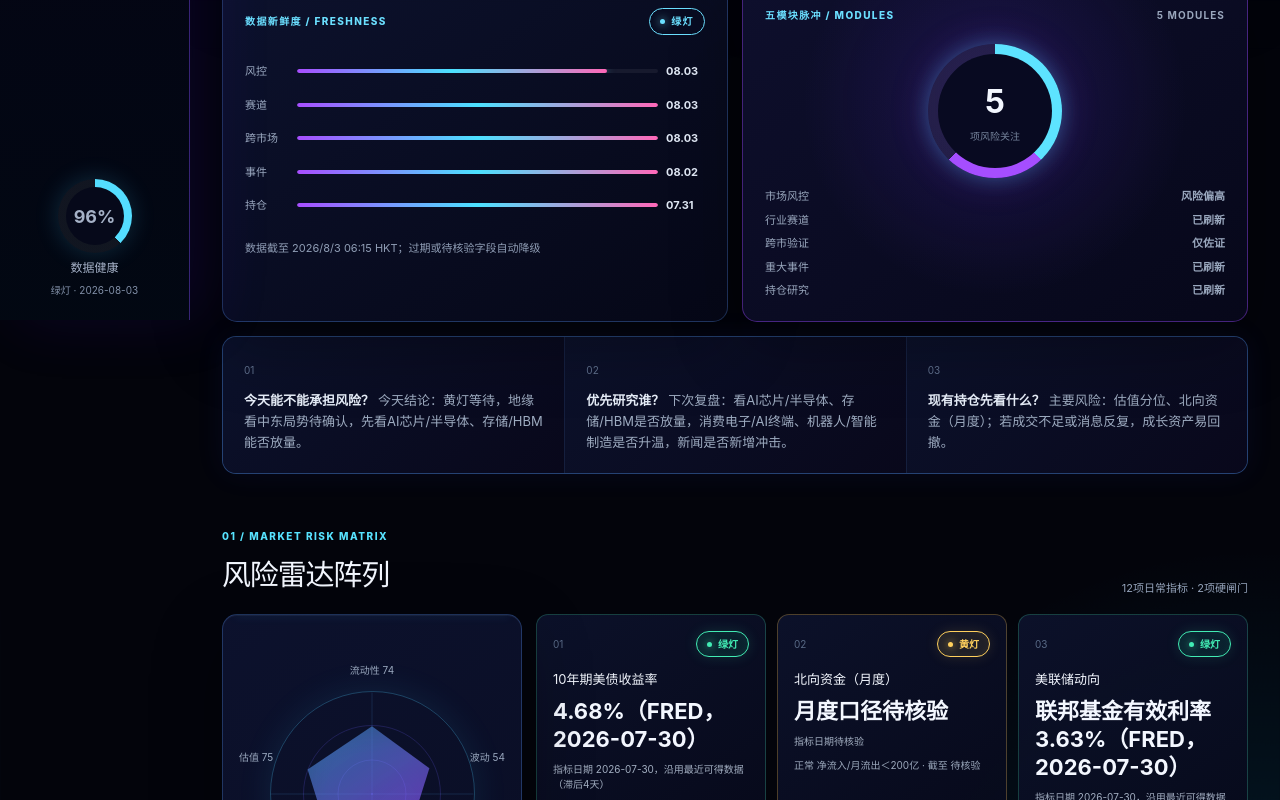
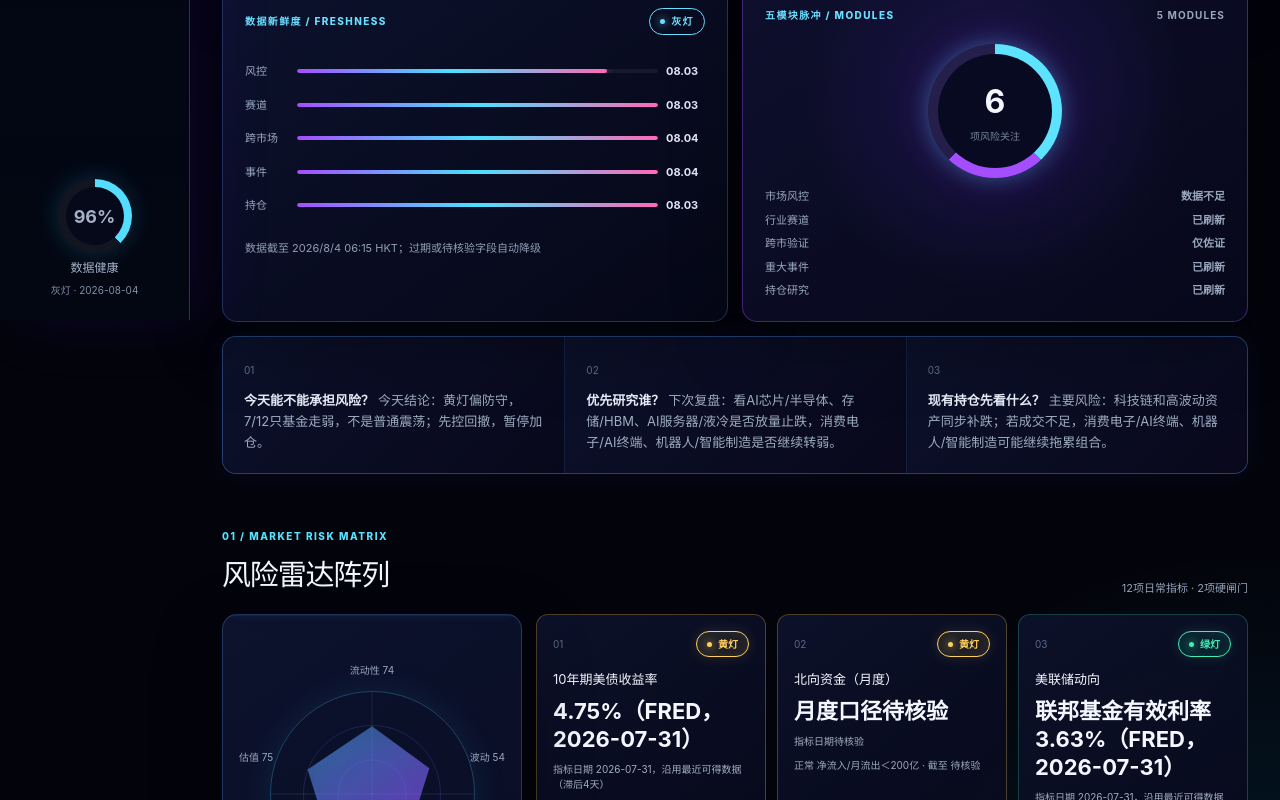
Before and after one commit to judebrisbylg-matthew/investment-market-dashboard, a Next.js app in the folder dashboard/: page /investment-market-dashboard/ in a window 1280 px wide. Shown: the part 480-1280 px from the top of the page. Built offline with nearby package versions, Linux system fonts and the light colour scheme.

Commit message:
Update daily investment center dashboard

```diff
--- a/dashboard/app/dashboard-data.ts
+++ b/dashboard/app/dashboard-data.ts
@@ -1,28 +1,28 @@
 // Generated from data/market-data.json. Do not edit by hand.
 export const snapshot = {
-  "businessDate": "2026-08-03",
-  "generatedAt": "2026-08-03T11:11:31+08:00",
-  "asOf": "2026/8/3 06:15 HKT",
-  "marketGate": "风险偏高",
-  "dataHealth": "绿灯",
+  "businessDate": "2026-08-04",
+  "generatedAt": "2026-08-04T07:18:26+08:00",
+  "asOf": "2026/8/4 06:15 HKT",
+  "marketGate": "数据不足",
+  "dataHealth": "灰灯",
   "coverage": 96,
   "riskScore": 71,
   "lightCounts": {
-    "green": 7,
-    "yellow": 5,
+    "green": 6,
+    "yellow": 6,
     "red": 0,
     "gray": 0
   },
   "daily": {
-    "asOf": "2026/8/3 06:15 HKT",
+    "asOf": "2026/8/4 06:15 HKT",
     "signal": "黄灯",
     "action": "等待",
-    "marketJudgement": "今天结论：黄灯等待，地缘看中东局势待确认，先看AI芯片/半导体、存储/HBM能否放量。",
-    "positionAdvice": "仓位建议：维持中性偏谨慎，不追高，等主线确认。",
-    "needAction": "今日动作：盯AI芯片/半导体、存储/HBM成交/订单；基金看强项018125(先进制造)日涨8.01%，弱项013180(新能源车/电池)日涨0.62%。",
-    "actionReason": "不操作原因：估值分位、北向资金（月度）未转绿，地缘看中东局势仍待确认。",
-    "riskPoint": "主要风险：估值分位、北向资金（月度）；若成交不足或消息反复，成长资产易回撤。",
-    "nextReview": "下次复盘：看AI芯片/半导体、存储/HBM是否放量，消费电子/AI终端、机器人/智能制造是否升温，新闻是否新增冲击。"
+    "marketJudgement": "今天结论：黄灯偏防守，7/12只基金走弱，不是普通震荡；先控回撤，暂停加仓。",
+    "positionAdvice": "仓位建议：高波动仓位先降速，AI/半导体、PCB、有色等只等放量修复，不补跌。",
+    "needAction": "今日动作：1）停止追高和补跌；2）盯AI芯片/半导体、存储/HBM、AI服务器/液冷能否放量收复；3）核对强弱分化：强项100055(全球科技互联网)日涨4.75%，弱项018896(消费电子)日跌3.71%。",
+    "actionReason": "不操作原因：基金端普跌，估值分位、10年期美债收益...仍偏敏感，主线需成交和订单重新确认。",
+    "riskPoint": "主要风险：科技链和高波动资产同步补跌；若成交不足，消费电子/AI终端、机器人/智能制造可能继续拖累组合。",
+    "nextReview": "下次复盘：看AI芯片/半导体、存储/HBM、AI服务器/液冷是否放量止跌，消费电子/AI终端、机器人/智能制造是否继续转弱。"
   },
   "freshness": [
     {
@@ -37,17 +37,17 @@ export const snapshot = {
     },
     {
       "name": "跨市场",
-      "date": "08.03",
+      "date": "08.04",
       "width": 100
     },
     {
       "name": "事件",
-      "date": "08.02",
+      "date": "08.04",
       "width": 100
     },
     {
       "name": "持仓",
-      "date": "07.31",
+      "date": "08.03",
       "width": 100
     }
   ],
@@ -55,9 +55,9 @@ export const snapshot = {
     {
       "code": "01",
       "name": "市场风控",
-      "state": "风险偏高",
-      "tone": "yellow",
-      "desc": "5项预警"
+      "state": "数据不足",
+      "tone": "green",
+      "desc": "6项预警"
     },
     {
       "code": "02",
@@ -93,11 +93,11 @@ export const snapshot = {
 export const risks = [
   [
     "10年期美债收益率",
-    "4.68%（FRED，2026-07-30）",
-    "green",
+    "4.75%（FRED，2026-07-31）",
+    "yellow",
     "4.3% ~ 4.7%",
-    "指标日期 2026-07-30，沿用最近可得数据（滞后4天）",
-    "2026-07-30"
+    "指标日期 2026-07-31，沿用最近可得数据（滞后4天）",
+    "2026-07-31"
   ],
   [
     "北向资金（月度）",
@@ -109,50 +109,50 @@ export const risks = [
   ],
   [
     "美联储动向",
-    "联邦基金有效利率3.63%（FRED，2026-07-30）",
+    "联邦基金有效利率3.63%（FRED，2026-07-31）",
     "green",
     "维持利率不变，释放降息预期",
-    "指标日期 2026-07-30，沿用最近可得数据（滞后4天）",
-    "2026-07-30"
+    "指标日期 2026-07-31，沿用最近可得数据（滞后4天）",
+    "2026-07-31"
   ],
   [
     "美元指数",
     "DXY约99.74（东方财富美元指数口径，2026年7月31日）",
     "green",
     "DXY < 103",
-    "指标日期 2026-07-31，沿用最近可得数据（滞后3天）",
+    "指标日期 2026-07-31，沿用最近可得数据（滞后4天）",
     "2026-07-31"
   ],
   [
     "实际利率",
-    "10年期TIPS实际利率2.41%（FRED，2026-07-30）",
+    "10年期TIPS实际利率2.47%（FRED，2026-07-31）",
     "yellow",
     "10Y TIPS < 2.2%",
-    "指标日期 2026-07-30，沿用最近可得数据（滞后4天）",
-    "2026-07-30"
+    "指标日期 2026-07-31，沿用最近可得数据（滞后4天）",
+    "2026-07-31"
   ],
   [
     "信用利差",
     "美国高收益债OAS 2.84%（FRED，2026-07-30）",
     "green",
     "高收益OAS < 3.5%",
-    "指标日期 2026-07-30，沿用最近可得数据（滞后4天）",
+    "指标日期 2026-07-30，沿用最近可得数据（滞后5天）",
     "2026-07-30"
   ],
   [
     "VIX",
-    "VIX 17.09（FRED，2026-07-30）",
+    "VIX 15.99（FRED，2026-07-31）",
     "green",
     "< 18",
-    "指标日期 2026-07-30，沿用最近可得数据（滞后4天）",
-    "2026-07-30"
+    "指标日期 2026-07-31，沿用最近可得数据（滞后4天）",
+    "2026-07-31"
   ],
   [
     "全球流动性",
     "美联储总资产6.738万亿美元，周变动-9.2亿美元（FRED，2026-07-29）",
     "yellow",
     "主要央行流动性企稳/扩张",
-    "指标日期 2026-07-29，沿用最近可得数据（滞后5天）",
+    "指标日期 2026-07-29，沿用最近可得数据（滞后6天）",
     "2026-07-29"
   ],
   [
@@ -160,7 +160,7 @@ export const risks = [
     "沪深两市成交约1.28万亿元（东方财富指数口径，2026年7月31日）",
     "green",
     ">1.0万亿",
-    "指标日期 2026-07-31，沿用最近可得数据（滞后3天）",
+    "指标日期 2026-07-31，沿用最近可得数据（滞后4天）",
     "2026-07-31"
   ],
   [
@@ -168,7 +168,7 @@ export const risks = [
     "恒生指数成分成交约1237亿港元（非港股全市场口径，2026年7月31日）",
     "yellow",
     ">1500亿港元",
-    "指标日期 2026-07-31，沿用最近可得数据（滞后3天）",
+    "指标日期 2026-07-31，沿用最近可得数据（滞后4天）",
     "2026-07-31"
   ],
   [
@@ -176,7 +176,7 @@ export const risks = [
     "A股前3赛道：AI芯片/半导体、存储/HBM、AI服务器/液冷；平均研究分92.0",
     "green",
     "主线清晰且扩散",
-    "指标日期 2026-08-03，今日可用",
+    "指标日期 2026-08-03，沿用最近可得数据（滞后1天）",
     "2026-08-03"
   ],
   [
@@ -199,7 +199,7 @@ export const sectors = [
     "hf": 10,
     "value": 2,
     "research": "green",
-    "execute": "green",
+    "execute": "gray",
     "risk": "美股芯片、费半、AI链成交额、云厂Capex、先进封装和HBM订单",
     "operation": "止盈跟踪",
     "proxy": "五因子为公开字段透明代理，并非真实资金流或PE。"
@@ -213,7 +213,7 @@ export const sectors = [
     "hf": 3,
     "value": 3,
     "research": "green",
-    "execute": "green",
+    "execute": "gray",
     "risk": "美光指引、DRAM/NAND价格、HBM供需、国产存储成交额",
     "operation": "止盈跟踪",
     "proxy": "五因子为公开字段透明代理，并非真实资金流或PE。"
@@ -227,7 +227,7 @@ export const sectors = [
     "hf": 1,
     "value": 4,
     "research": "green",
-    "execute": "green",
+    "execute": "gray",
     "risk": "服务器订单、液冷招标、云厂Capex、电力配套",
     "operation": "继续观察",
     "proxy": "五因子为公开字段透明代理，并非真实资金流或PE。"
@@ -241,7 +241,7 @@ export const sectors = [
     "hf": 0,
     "value": 3,
     "research": "green",
-    "execute": "green",
+    "execute": "gray",
     "risk": "交换机订单、PCB毛利率、高速铜连接订单、服务器出货",
     "operation": "止盈跟踪",
     "proxy": "五因子为公开字段透明代理，并非真实资金流或PE。"
@@ -255,7 +255,7 @@ export const sectors = [
     "hf": 1,
     "value": 4,
     "research": "green",
-    "execute": "green",
+    "execute": "gray",
     "risk": "800G/1.6T订单、云厂资本开支、光模块毛利率",
     "operation": "止盈跟踪",
     "proxy": "五因子为公开字段透明代理，并非真实资金流或PE。"
@@ -269,7 +269,7 @@ export const sectors = [
     "hf": 10,
     "value": 5,
     "research": "green",
-    "execute": "green",
+    "execute": "gray",
     "risk": "AI手机/眼镜销量、苹果链订单、端侧AI渗透率",
     "operation": "继续观察",
     "proxy": "五因子为公开字段透明代理，并非真实资金流或PE。"
@@ -283,7 +283,7 @@ export const sectors = [
     "hf": 0,
     "value": 5,
     "research": "yellow",
-    "execute": "yellow",
+    "execute": "gray",
     "risk": "机器人订单、量产进度、设备更新政策、工业自动化数据",
     "operation": "继续观察",
     "proxy": "五因子为公开字段透明代理，并非真实资金流或PE。"
@@ -297,7 +297,7 @@ export const sectors = [
     "hf": 10,
     "value": 4,
     "research": "green",
-    "execute": "green",
+    "execute": "gray",
     "risk": "适航审批、军工订单、低空商业化、无人机交付",
     "operation": "继续观察",
     "proxy": "五因子为公开字段透明代理，并非真实资金流或PE。"
@@ -311,7 +311,7 @@ export const sectors = [
     "hf": 10,
     "value": 5,
     "research": "yellow",
-    "execute": "yellow",
+    "execute": "gray",
     "risk": "铜价、金价、美元指数、实际利率、库存",
     "operation": "继续观察",
     "proxy": "五因子为公开字段透明代理，并非真实资金流或PE。"
@@ -325,7 +325,7 @@ export const sectors = [
     "hf": 7,
     "value": 6,
     "research": "yellow",
-    "execute": "yellow",
+    "execute": "gray",
     "risk": "A股成交额、两融余额、券商政策、指数放量",
     "operation": "观察等待",
     "proxy": "五因子为公开字段透明代理，并非真实资金流或PE。"
@@ -335,12 +335,48 @@ export const sectors = [
 export const events = [
   {
     "title": "中东与地缘风险仍在扰动市场，原油、黄金和风险偏好需要重点跟踪",
+    "priority": 9,
+    "direction": 1,
+    "confidence": "中高",
+    "source": "公开新闻聚合源",
+    "date": "2026/8/3",
+    "watch": "中东局势、原油运输、布伦特油价、黄金价格、美元指数和军工板块表现"
+  },
+  {
+    "title": "人工智能和半导体仍是市场主线，但高估值与拥挤交易需要财报验证",
+    "priority": 7,
+    "direction": 1,
+    "confidence": "中高",
+    "source": "公开新闻聚合源",
+    "date": "2026/8/3",
+    "watch": "费半指数、英伟达链条、云厂资本开支、芯片订单、毛利率和成交额"
+  },
+  {
+    "title": "美联储政策与利率预期再受关注，市场等待官员表态和收益率确认",
     "priority": 7,
     "direction": 0,
     "confidence": "中高",
+    "source": "美国财经电视台",
+    "date": "2026/8/4",
+    "watch": "美联储官员讲话、10年期美债收益率、实际利率、美元指数、黄金和纳指表现"
+  },
+  {
+    "title": "油价与能源供给变量继续影响通胀预期，资源品和风险偏好需同步观察",
+    "priority": 6,
+    "direction": 1,
+    "confidence": "中高",
     "source": "公开新闻聚合源",
-    "date": "2026/8/2",
-    "watch": "中东局势、原油运输、布伦特油价、黄金价格、美元指数和军工板块表现"
+    "date": "2026/8/3",
+    "watch": "布伦特油价、美国原油库存、产油国政策、通胀预期、航空和化工板块"
+  },
+  {
+    "title": "贸易和关税变量继续影响制造业利润，订单、成本和供应链风险需跟踪",
+    "priority": 5,
+    "direction": 0,
+    "confidence": "中高",
+    "source": "美国财经电视台",
+    "date": "2026/8/4",
+    "watch": "关税政策、制造业订单、企业毛利率、出口数据、汽车和工业品板块"
   },
   {
     "title": "人工智能终端和消费电子催化升温，真实销量和供应链订单是关键",
@@ -352,33 +388,6 @@ export const events = [
     "watch": "智能眼镜销量、消费电子供应链订单、光学器件、芯片和终端厂商指引"
   },
   {
-    "title": "美联储政策与利率预期再受关注，市场等待官员表态和收益率确认",
-    "priority": 7,
-    "direction": 0,
-    "confidence": "中高",
-    "source": "公开新闻聚合源",
-    "date": "2026/8/2",
-    "watch": "美联储官员讲话、10年期美债收益率、实际利率、美元指数、黄金和纳指表现"
-  },
-  {
-    "title": "人工智能和半导体仍是市场主线，但高估值与拥挤交易需要财报验证",
-    "priority": 6,
-    "direction": 1,
-    "confidence": "中高",
-    "source": "美国财经电视台",
-    "date": "2026/8/2",
-    "watch": "费半指数、英伟达链条、云厂资本开支、芯片订单、毛利率和成交额"
-  },
-  {
-    "title": "油价与能源供给变量继续影响通胀预期，资源品和风险偏好需同步观察",
-    "priority": 6,
-    "direction": 1,
-    "confidence": "中高",
-    "source": "公开新闻聚合源",
-    "date": "2026/8/2",
-    "watch": "布伦特油价、美国原油库存、产油国政策、通胀预期、航空和化工板块"
-  },
-  {
     "title": "中国资产仍受政策、盈利和资金流共同影响，科技制造方向更值得跟踪",
     "priority": 6,
     "direction": 0,
@@ -386,15 +395,6 @@ export const events = [
     "source": "美国财经电视台",
     "date": "2026/7/29",
     "watch": "A股成交额、港股成交额、南向资金、人民币汇率、政策表态和科技制造板块"
-  },
-  {
-    "title": "贸易和关税变量继续影响制造业利润，订单、成本和供应链风险需跟踪",
-    "priority": 5,
-    "direction": 0,
-    "confidence": "中高",
-    "source": "美国财经电视台",
-    "date": "2026/7/29",
-    "watch": "关税政策、制造业订单、企业毛利率、出口数据、汽车和工业品板块"
   },
   {
     "title": "科技重要消息待复核，需观察是否改变市场风险偏好",
@@ -461,132 +461,132 @@ export const funds = [
     "code": "012733",
     "name": "易方达中证人工智能主题ETF联接A",
     "sector": "AI/半导体",
-    "day": 4.94,
-    "week": -6.35,
+    "day": -2.3,
+    "week": -9.85,
     "risk": "高",
-    "decision": "观察等待",
-    "direction": "AI/半导体短线涨幅较快，先看持续性和回撤，不追高。 净值日期 2026-07-31，沿用最近可得数据（滞后3天）；数据源：东方财富基金历史净值API。",
-    "date": "2026-07-31"
+    "decision": "暂不加仓",
+    "direction": "AI/半导体短线承压明显，等待企稳和成交确认。 净值日期 2026-08-03，沿用最近可得数据（滞后1天）；数据源：东方财富基金历史净值API。",
+    "date": "2026-08-03"
   },
   {
     "code": "100055",
     "name": "富国全球科技互联网股票(QDII)A",
     "sector": "全球科技互联网",
-    "day": 1.08,
-    "week": -9.01,
+    "day": 4.75,
+    "week": -0.21,
     "risk": "中高",
-    "decision": "暂不加仓",
-    "direction": "全球科技互联网短线承压明显，等待企稳和成交确认。 净值日期 2026-07-30，沿用最近可得数据（滞后4天）；数据源：东方财富基金历史净值API。",
-    "date": "2026-07-30"
+    "decision": "观察等待",
+    "direction": "全球科技互联网短线涨幅较快，先看持续性和回撤，不追高。 净值日期 2026-07-31，沿用最近可得数据（滞后4天）；数据源：东方财富基金历史净值API。",
+    "date": "2026-07-31"
   },
   {
     "code": "006751",
     "name": "富国互联科技股票A",
     "sector": "AI/互联网",
-    "day": 4.62,
-    "week": -11.06,
+    "day": -3.2,
+    "week": -17.15,
     "risk": "中高",
-    "decision": "观察等待",
-    "direction": "AI/互联网短线涨幅较快，先看持续性和回撤，不追高。 净值日期 2026-07-31，沿用最近可得数据（滞后3天）；数据源：东方财富基金历史净值API。",
-    "date": "2026-07-31"
+    "decision": "暂不加仓",
+    "direction": "AI/互联网短线承压明显，等待企稳和成交确认。 净值日期 2026-08-03，沿用最近可得数据（滞后1天）；数据源：东方财富基金历史净值API。",
+    "date": "2026-08-03"
   },
   {
     "code": "014344",
     "name": "鹏华中证500指数增强A",
     "sector": "A股宽基",
-    "day": 2.16,
-    "week": 0.2,
+    "day": -0.79,
+    "week": -3.22,
     "risk": "中",
-    "decision": "继续观察",
-    "direction": "A股宽基短线修复，但仍需要验证趋势延续。 净值日期 2026-07-31，沿用最近可得数据（滞后3天）；数据源：东方财富基金历史净值API。",
-    "date": "2026-07-31"
+    "decision": "观察等待",
+    "direction": "A股宽基信号不够强，维持观察。 净值日期 2026-08-03，沿用最近可得数据（滞后1天）；数据源：东方财富基金历史净值API。",
+    "date": "2026-08-03"
   },
   {
     "code": "007818",
     "name": "国泰中证全指通信设备ETF联接C",
     "sector": "通信/设备",
-    "day": 4.54,
-    "week": -9.23,
+    "day": 0.33,
+    "week": -11.51,
     "risk": "高",
-    "decision": "观察等待",
-    "direction": "通信/设备短线涨幅较快，先看持续性和回撤，不追高。 净值日期 2026-07-31，沿用最近可得数据（滞后3天）；数据源：东方财富基金历史净值API。",
-    "date": "2026-07-31"
+    "decision": "暂不加仓",
+    "direction": "通信/设备短线承压明显，等待企稳和成交确认。 净值日期 2026-08-03，沿用最近可得数据（滞后1天）；数据源：东方财富基金历史净值API。",
+    "date": "2026-08-03"
   },
   {
     "code": "013180",
     "name": "广发国证新能源车电池ETF联接C",
     "sector": "新能源车/电池",
-    "day": 0.62,
-    "week": 2.47,
+    "day": -0.51,
+    "week": -0.98,
     "risk": "中",
-    "decision": "继续观察",
-    "direction": "新能源车/电池短线修复，但仍需要验证趋势延续。 净值日期 2026-07-31，沿用最近可得数据（滞后3天）；数据源：东方财富基金历史净值API。",
-    "date": "2026-07-31"
+    "decision": "观察等待",
+    "direction": "新能源车/电池信号不够强，维持观察。 净值日期 2026-08-03，沿用最近可得数据（滞后1天）；数据源：东方财富基金历史净值API。",
+    "date": "2026-08-03"
   },
   {
     "code": "004432",
     "name": "南方有色金属ETF联接A",
     "sector": "有色金属",
-    "day": 1.99,
-    "week": 3.12,
+    "day": -0.62,
+    "week": 0.27,
     "risk": "中高",
-    "decision": "继续观察",
-    "direction": "有色金属短线修复，但仍需要验证趋势延续。 净值日期 2026-07-31，沿用最近可得数据（滞后3天）；数据源：东方财富基金历史净值API。",
-    "date": "2026-07-31"
+    "decision": "观察等待",
+    "direction": "有色金属信号不够强，维持观察。 净值日期 2026-08-03，沿用最近可得数据（滞后1天）；数据源：东方财富基金历史净值API。",
+    "date": "2026-08-03"
   },
   {
     "code": "519704",
     "name": "交银先进制造混合A",
     "sector": "先进制造",
-    "day": 1.65,
-    "week": -2.12,
+    "day": -1.17,
+    "week": -4.81,
     "risk": "中",
     "decision": "观察等待",
-    "direction": "先进制造信号不够强，维持观察。 净值日期 2026-07-31，沿用最近可得数据（滞后3天）；数据源：东方财富基金历史净值API。",
-    "date": "2026-07-31"
+    "direction": "先进制造信号不够强，维持观察。 净值日期 2026-08-03，沿用最近可得数据（滞后1天）；数据源：东方财富基金历史净值API。",
+    "date": "2026-08-03"
   },
   {
     "code": "018125",
     "name": "永赢先进制造智选混合发起C",
     "sector": "先进制造",
-    "day": 8.01,
-    "week": 2.51,
+    "day": 1.47,
+    "week": 0.26,
     "risk": "高",
-    "decision": "观察等待",
-    "direction": "先进制造短线涨幅较快，先看持续性和回撤，不追高。 净值日期 2026-07-31，沿用最近可得数据（滞后3天）；数据源：东方财富基金历史净值API。",
-    "date": "2026-07-31"
+    "decision": "继续观察",
+    "direction": "先进制造短线修复，但仍需要验证趋势延续。 净值日期 2026-08-03，沿用最近可得数据（滞后1天）；数据源：东方财富基金历史净值API。",
+    "date": "2026-08-03"
   },
   {
     "code": "011103",
     "name": "天弘中证光伏产业指数C",
     "sector": "光伏产业",
-    "day": 1.52,
-    "week": 0.36,
+    "day": 1.7,
+    "week": -0.25,
     "risk": "高",
-    "decision": "继续观察",
-    "direction": "光伏产业短线修复，但仍需要验证趋势延续。 净值日期 2026-07-31，沿用最近可得数据（滞后3天）；数据源：东方财富基金历史净值API。",
-    "date": "2026-07-31"
+    "decision": "观察等待",
+    "direction": "光伏产业信号不够强，维持观察。 净值日期 2026-08-03，沿用最近可得数据（滞后1天）；数据源：东方财富基金历史净值API。",
+    "date": "2026-08-03"
   },
   {
     "code": "025856",
     "name": "华夏中证电网设备主题ETF发起式联接A",
     "sector": "电网设备",
-    "day": 1.53,
-    "week": -0.5,
+    "day": 1.57,
+    "week": -2.03,
     "risk": "中高",
     "decision": "观察等待",
-    "direction": "电网设备信号不够强，维持观察。 净值日期 2026-07-31，沿用最近可得数据（滞后3天）；数据源：东方财富基金历史净值API。",
-    "date": "2026-07-31"
+    "direction": "电网设备信号不够强，维持观察。 净值日期 2026-08-03，沿用最近可得数据（滞后1天）；数据源：东方财富基金历史净值API。",
+    "date": "2026-08-03"
   },
   {
     "code": "018896",
     "name": "易方达消费电子ETF联接A",
     "sector": "消费电子",
-    "day": 3.22,
-    "week": -7.58,
+    "day": -3.71,
+    "week": -13.25,
     "risk": "中高",
-    "decision": "观察等待",
-    "direction": "消费电子信号不够强，维持观察。 净值日期 2026-07-31，沿用最近可得数据（滞后3天）；数据源：东方财富基金历史净值API。",
-    "date": "2026-07-31"
+    "decision": "暂不加仓",
+    "direction": "消费电子短线承压明显，等待企稳和成交确认。 净值日期 2026-08-03，沿用最近可得数据（滞后1天）；数据源：东方财富基金历史净值API。",
+    "date": "2026-08-03"
   }
 ] as const;
```
Also changed, not shown: 2 other files (tests, documents, lock files or other folders).
